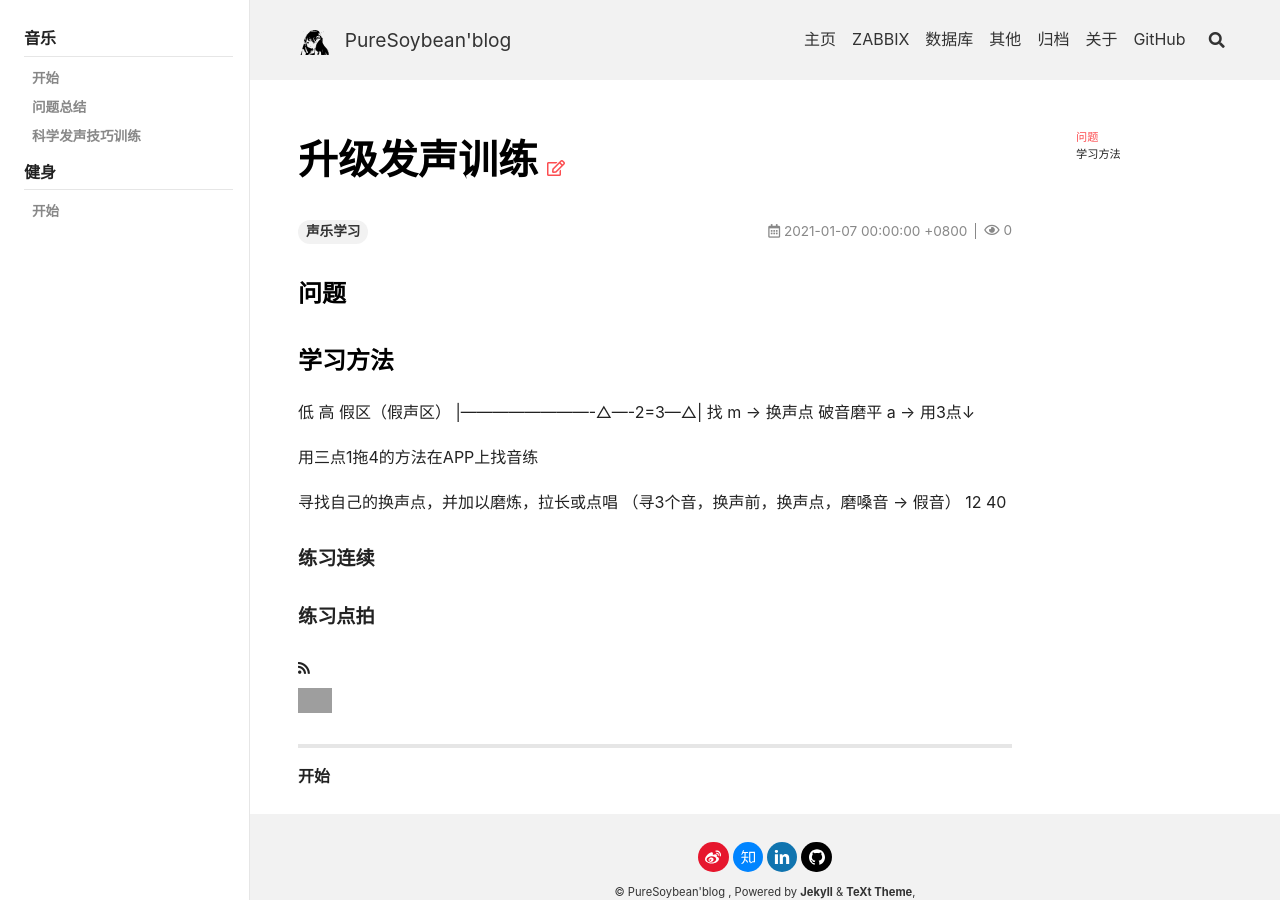
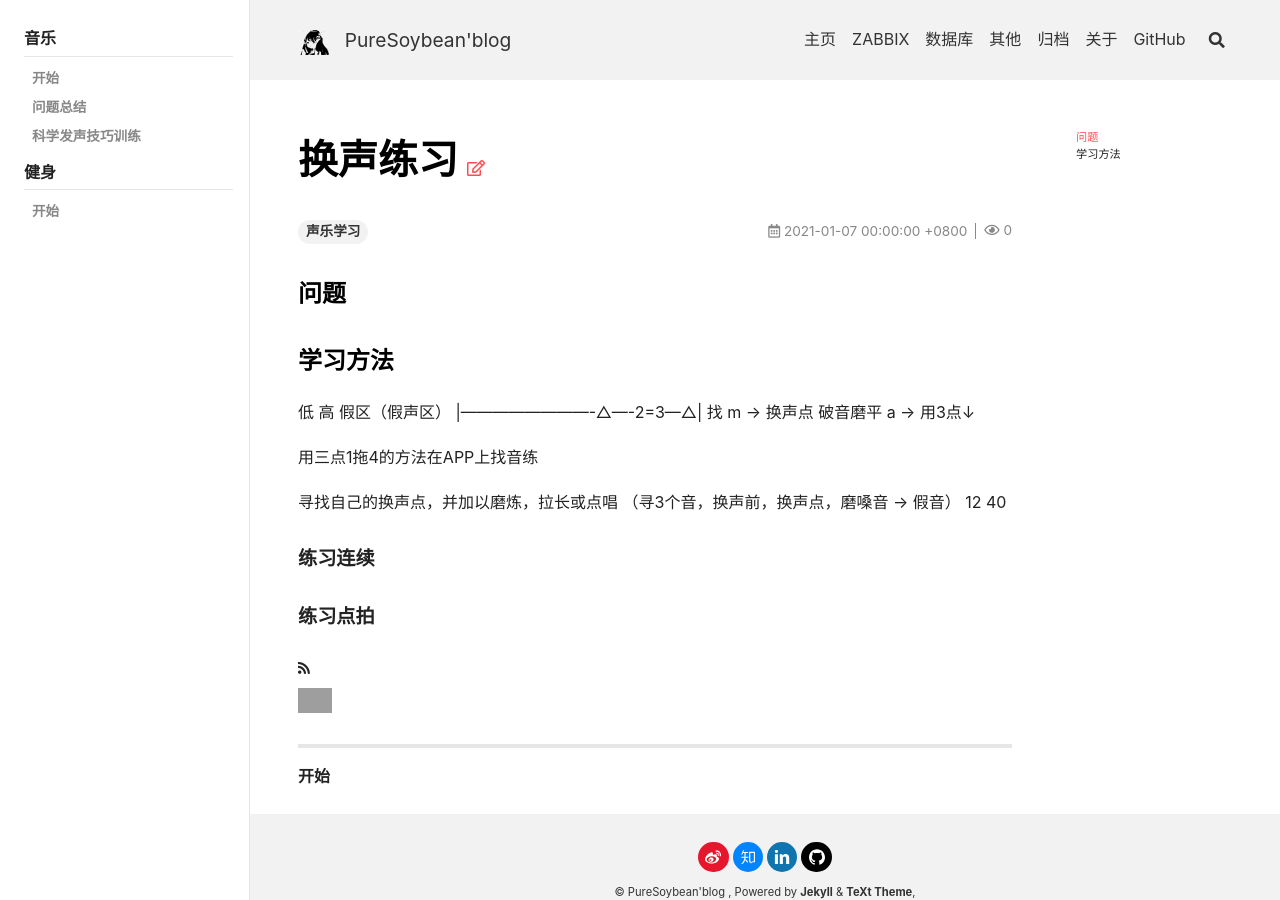
Before and after one commit to PureSoybean/PureSoybean.github.io, a Jekyll site: the page built from Hobbies/_posts/2021-01-07-muisc.md, in a window 1280 px wide. Built offline with Jekyll 4.4.1, drawn with Linux system fonts in a browser that asks for light colours; nearby versions of some CDN libraries; comment, search, counter and statistics services are not loaded; grey boxes are pictures that could not be loaded.

Commit message:
ScriptBack 2021-01-08 12:42:53

```diff
--- a/Hobbies/_posts/2021-01-07-muisc.md
+++ b/Hobbies/_posts/2021-01-07-muisc.md
@@ -1,5 +1,5 @@
 ---
-title: 升级发声训练
+title: 换声练习
 key: music
 tag: 声乐学习
 sidebar:
```
